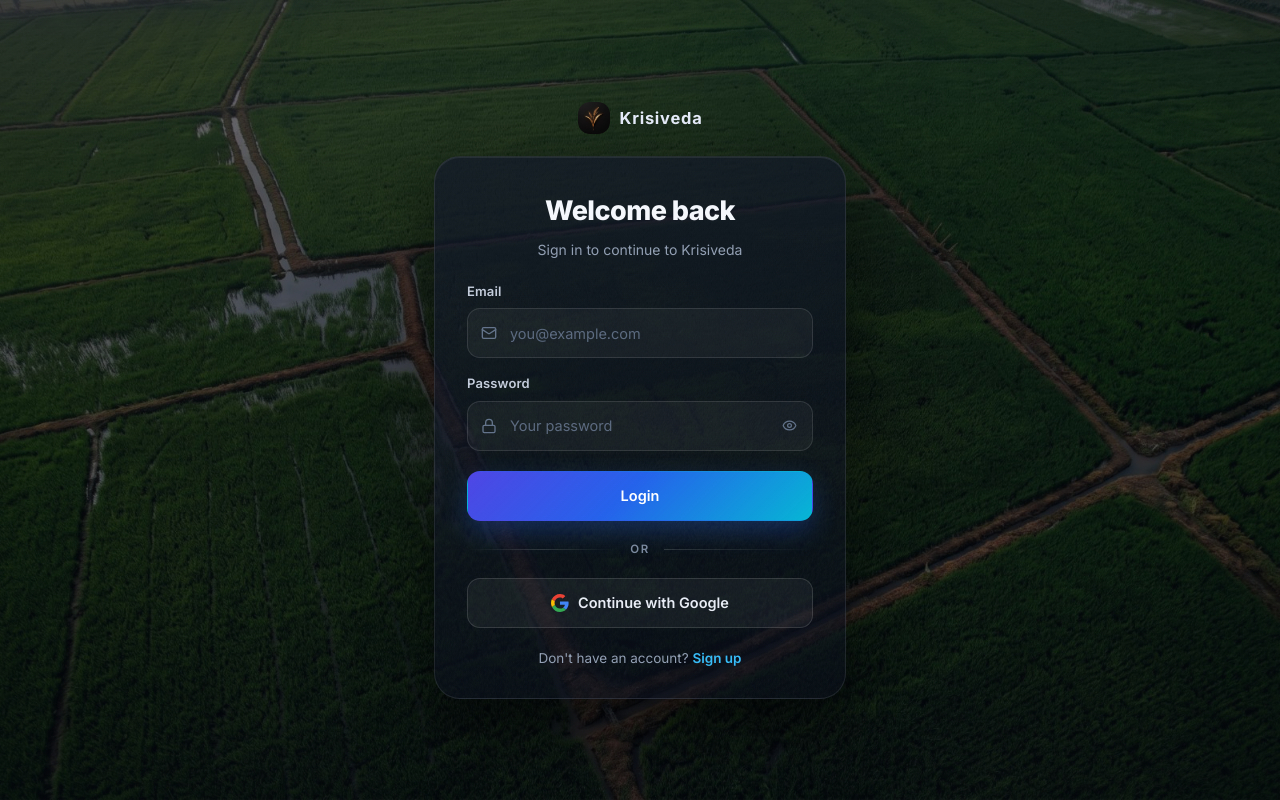
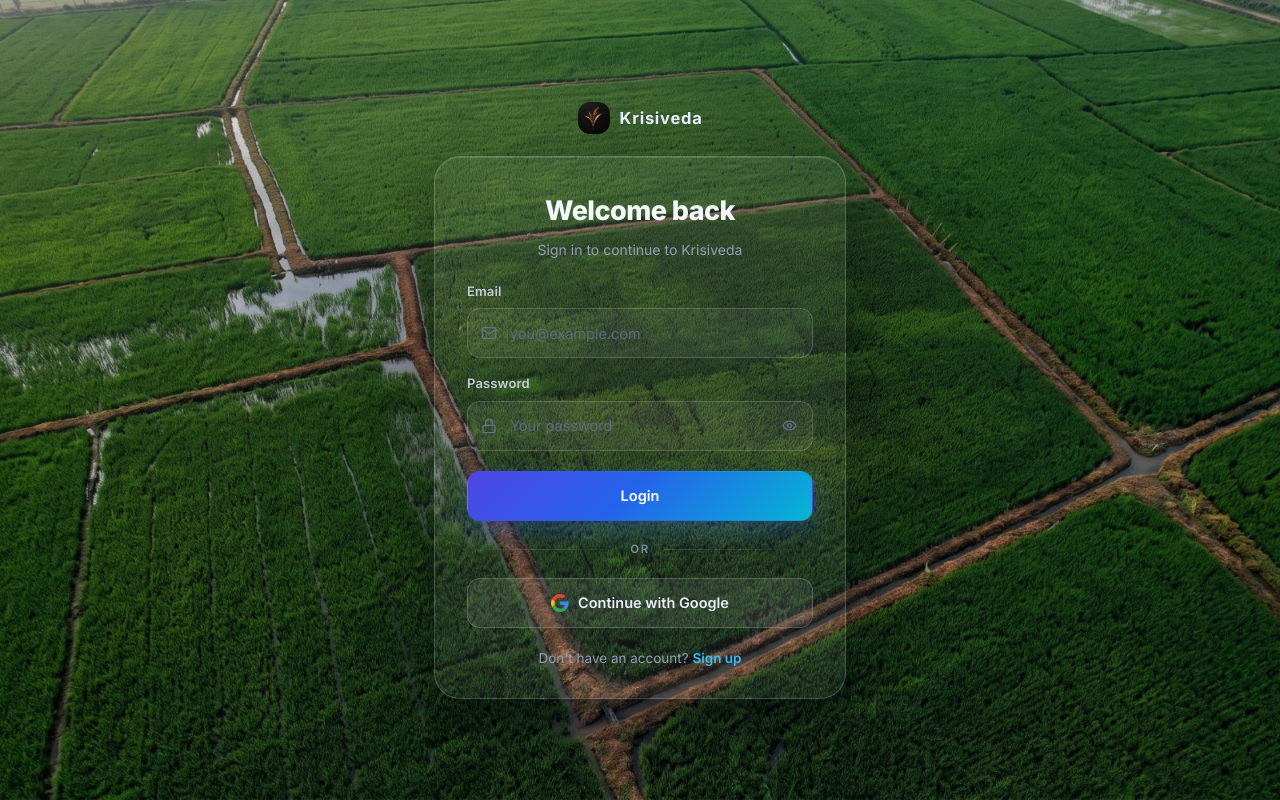
Before and after one commit to snadiok4923A/Agri_Dr, a React (Vite) app: page /Agri_Dr/login in a window 1280 px wide. Built offline with nearby package versions, Linux system fonts and the light colour scheme; no server answers.

Commit message:
Initial project upload

```diff
--- a/src/components/auth/Auth.css
+++ b/src/components/auth/Auth.css
@@ -5,10 +5,11 @@
 
    Design language: static agricultural photo backdrop (pc.jpg on
    desktop, mob.jpg on mobile — BASE_URL-safe URLs passed as
-   custom properties from AuthLayout.jsx) under a cinematic dark
-   scrim, frosted glass card, premium typography. FIXED DARK
-   PREMIUM THEME — the page never switches to light mode,
-   regardless of the main website theme.
+   custom properties from AuthLayout.jsx) under a subtle uniform
+   scrim, true transparent glass card (low-alpha white tint +
+   frosted blur + thin glass border + soft shadow), premium
+   typography. FIXED DARK PREMIUM THEME — the page never switches
+   to light mode, regardless of the main website theme.
    ============================================================ */
 
 /* ---------- page + photographic background ---------- */
@@ -28,25 +29,17 @@
     font-family: var(--font-primary);
 }
 
-/* Deep cinematic scrim — above the photo, below the card
-   (panel z-index 1). Transparent enough that the rice-field
-   photo stays recognizable through it. Static — never animated. */
+/* Subtle uniform scrim — above the photo, below the card
+   (panel z-index 1). One flat color top-to-bottom: no gradient,
+   no vignette, no bottom fade — the rice-field photo keeps the
+   same brightness across the entire viewport. Static — never
+   animated. */
 .auth-bg {
     position: absolute;
     inset: 0;
-    background-color: rgba(6, 9, 16, 0.62);
+    background-color: rgba(6, 9, 16, 0.15);
     pointer-events: none;
     z-index: 0;
-}
-
-/* Subtle vignette for a richer, more cinematic base.
-   No animation — the background stays completely static. */
-.auth-bg::before {
-    content: "";
-    position: absolute;
-    inset: 0;
-    background: radial-gradient(120% 85% at 50% 42%, transparent 42%, rgba(4, 6, 12, 0.55) 100%);
-    pointer-events: none;
 }
 
 /* ---------- panel + brand ---------- */
@@ -110,18 +103,22 @@
 
 /* ---------- glass card ---------- */
 
+/* True glassmorphism: see-through white tint (never black),
+   medium frosted blur so the rice field stays recognizable
+   through the panel, thin glass border, soft diffused shadow
+   and a faint top-edge highlight for the premium glass read. */
 .auth-card {
     width: min(412px, 100%);
-    background: linear-gradient(168deg, rgba(19, 26, 41, 0.74) 0%, rgba(10, 15, 26, 0.62) 100%);
-    -webkit-backdrop-filter: blur(26px) saturate(140%);
-    backdrop-filter: blur(26px) saturate(140%);
-    border: 1px solid rgba(255, 255, 255, 0.09);
+    background: rgba(255, 255, 255, 0.06);
+    -webkit-backdrop-filter: blur(18px) saturate(130%);
+    backdrop-filter: blur(18px) saturate(130%);
+    border: 1px solid rgba(255, 255, 255, 0.18);
     border-radius: 26px;
     padding: 34px 32px 30px;
     box-sizing: border-box;
     box-shadow:
-        0 26px 70px rgba(0, 0, 0, 0.5),
-        inset 0 1px 0 rgba(255, 255, 255, 0.07);
+        0 24px 60px rgba(4, 8, 16, 0.38),
+        inset 0 1px 0 rgba(255, 255, 255, 0.14);
 }
 
 .auth-card__head {
@@ -218,8 +215,8 @@
     font-size: 14.5px;
     font-family: inherit;
     color: #eef2f8;
-    background: rgba(255, 255, 255, 0.045);
-    border: 1px solid rgba(255, 255, 255, 0.11);
+    background: rgba(255, 255, 255, 0.05);
+    border: 1px solid rgba(255, 255, 255, 0.16);
     border-radius: 13px;
     outline: none;
     transition: border-color 180ms ease, box-shadow 180ms ease, background 180ms ease;
@@ -243,7 +240,7 @@
 
 .auth-field__input:focus {
     border-color: rgba(56, 189, 248, 0.65);
-    background: rgba(255, 255, 255, 0.06);
+    background: rgba(255, 255, 255, 0.09);
     box-shadow: 0 0 0 3px rgba(56, 189, 248, 0.14);
 }
 
@@ -334,14 +331,14 @@
 }
 
 .auth-btn--google {
-    background: rgba(255, 255, 255, 0.05);
+    background: rgba(255, 255, 255, 0.08);
     color: #e8edf5;
-    border-color: rgba(255, 255, 255, 0.13);
+    border-color: rgba(255, 255, 255, 0.18);
 }
 
 .auth-btn--google:not(:disabled):hover {
-    background: rgba(255, 255, 255, 0.09);
-    border-color: rgba(255, 255, 255, 0.24);
+    background: rgba(255, 255, 255, 0.13);
+    border-color: rgba(255, 255, 255, 0.28);
 }
 
 .auth-btn__google-icon {
```
